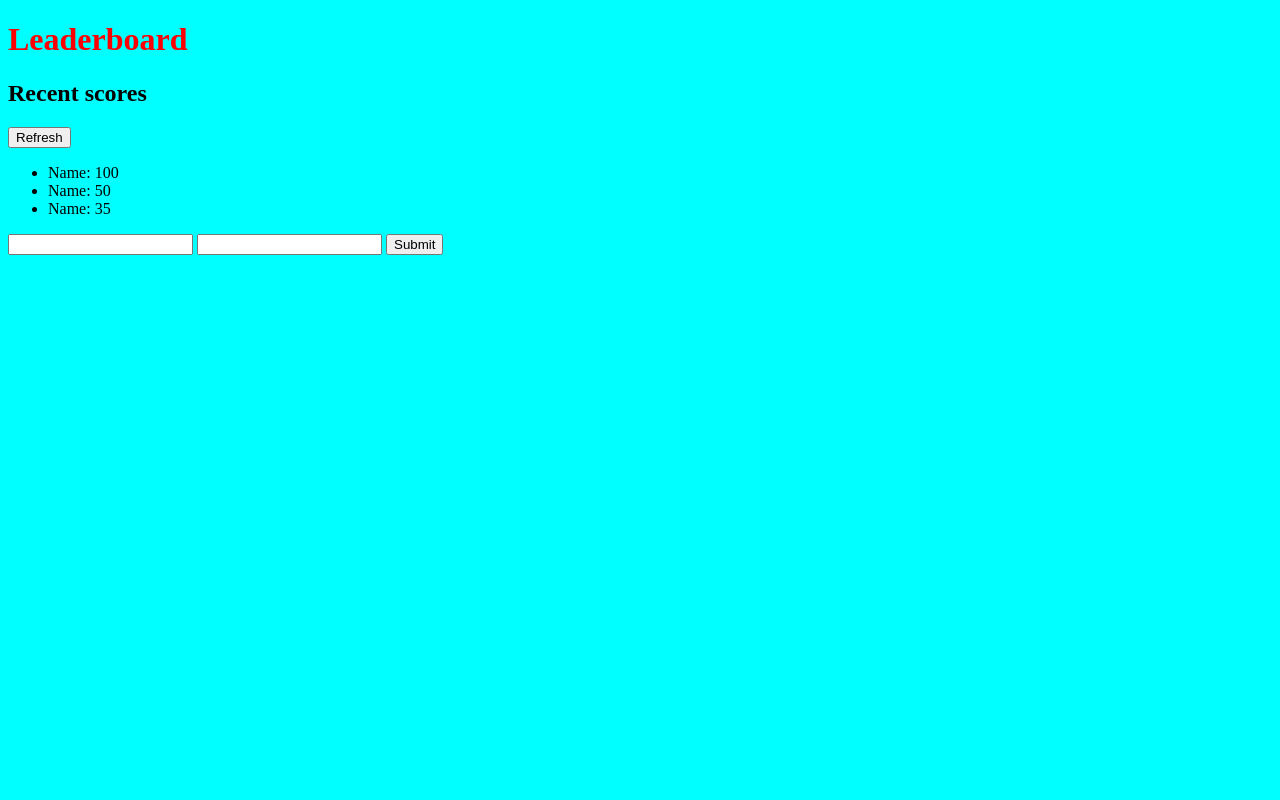
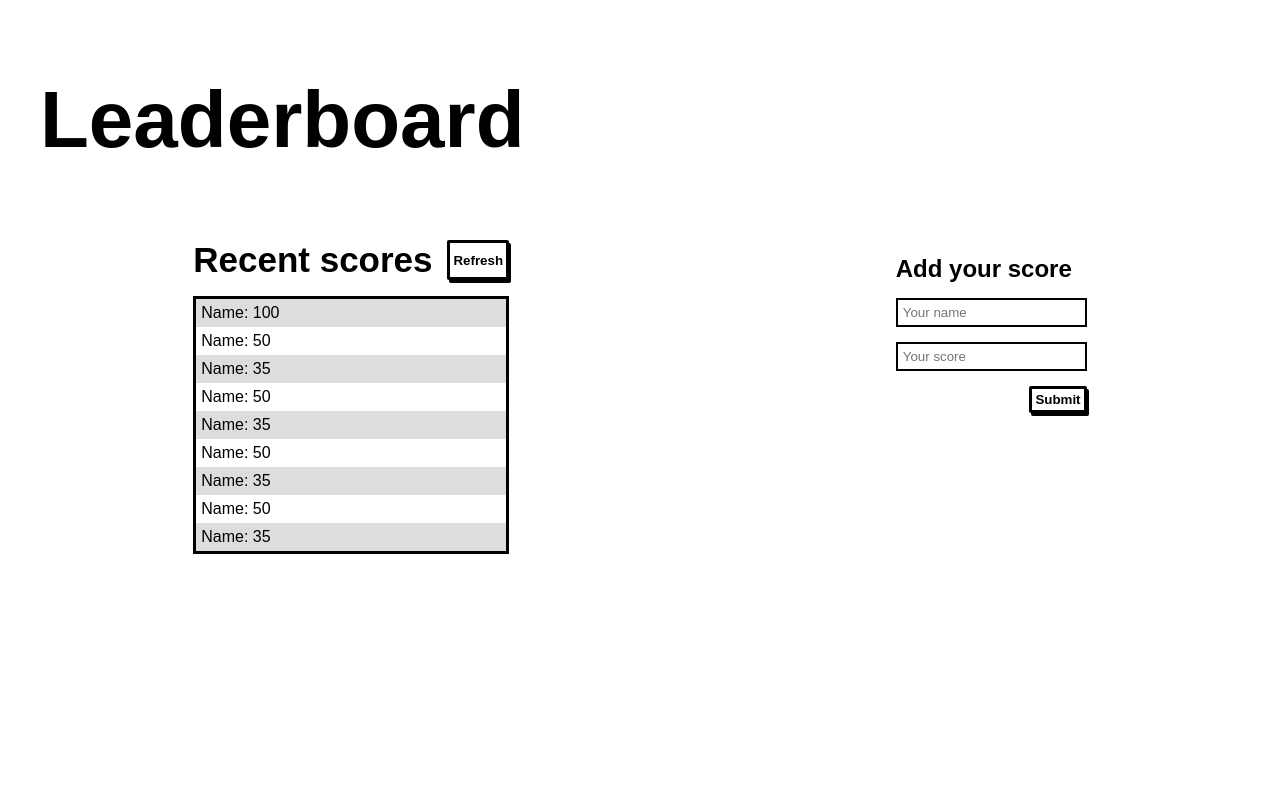
Before and after one commit to elhamatokhi/Leaderboard-list-app, a website built with webpack: page src/index.html in a window 1280 px wide. Built offline with nearby package versions, Linux system fonts and the light colour scheme.

Commit message:
Add basic styles to style.css file

```diff
--- a/src/index.html
+++ b/src/index.html
@@ -2,30 +2,58 @@
 <html lang="en">
   <head>
     <meta charset="UTF-8" />
-    <meta http-equiv="X-UA-Compatible" content="IE=edge">
-  <meta name="viewport" content="width=device-width, initial-scale=1.0">
+    <meta http-equiv="X-UA-Compatible" content="IE=edge" />
+    <meta name="viewport" content="width=device-width, initial-scale=1.0" />
     <title>Webpack tutorial</title>
   </head>
   <body>
     <main>
+      <header class="header">
         <h1>Leaderboard</h1>
+      </header>
 
-      <section class="scores">
-        <h2>Recent scores</h2>
+      <section class="main-container">
+        <section class="scores items">
+          <div class="refresH1">
+            <h2 class="recentH2">Recent scores</h2>
             <button class="btn">Refresh</button>
+          </div>
           <ul class="score-list">
-          <li>Name: 100
+            <li>Name: 100</li>
             <li>Name: 50</li>
             <li>Name: 35</li>
-          </li>
+            <li>Name: 50</li>
+            <li>Name: 35</li>
+            <li>Name: 50</li>
+            <li>Name: 35</li>
+            <li>Name: 50</li>
+            <li>Name: 35</li>
           </ul>
         </section>
-      <section class="add-score">
+        <section class="add-score items">
           <form action="" class="form">
-          <input type="text" class="name">
-          <input type="text" class="score">
-          <input type="submit" value="Submit">
+            <h2 class="form-heading">Add your score</h2>
+            <div class="form-group">
+              <input
+                type="text"
+                id="name"
+                class="name from-input"
+                placeholder="Your name"
+                required
+              />
+            </div>
+            <div class="form-group">
+              <input
+                type="text"
+                id="author"
+                class="score from-input"
+                placeholder="Your score"
+                required
+              />
+            </div>
+            <input type="submit" value="Submit" class="submit" />
           </form>
+        </section>
       </section>
     </main>
   </body>
--- a/src/style.css
+++ b/src/style.css
@@ -1,7 +1,89 @@
 body {
-  background-color: cyan;
+  padding: 0;
+  margin: 0;
+  box-sizing: border-box;
+  font-family: sans-serif;
 }
 
+.header {
+  min-height: 30vh;
+  font-size: 40px;
+  display: flex;
+  align-items: center;
+}
 h1 {
-  color: red;
+  margin: 0 0 0 40px;
 }
+
+h2 {
+  font-weight: bold;
+}
+
+.form-heading {
+  margin: 0;
+  padding-top: 15px;
+}
+
+.recentH2 {
+  margin: 0;
+  font-size: 35px;
+}
+.score-list {
+  padding: 0;
+  border: 3px solid black;
+}
+
+.main-container {
+  display: flex;
+  min-height: 70vh;
+}
+
+.items {
+  margin: 0 auto;
+}
+.score-list li {
+  list-style: none;
+  padding: 5px;
+  min-width: 300px;
+}
+
+.score-list li:nth-of-type(odd) {
+  background-color: #ddd;
+}
+
+.refresH1 {
+  display: flex;
+  justify-content: space-between;
+}
+
+.btn,
+.submit {
+  background-color: white;
+  border-radius: 2px;
+  border: 3px solid black;
+  box-shadow: 2px 3px #000;
+  font-weight: bold;
+  padding: 0.2rem;
+}
+
+.add-score,
+.form {
+  display: flex;
+  flex-direction: column;
+  gap: 15px;
+}
+
+.form-group {
+  display: flex;
+  justify-content: space-around;
+  align-items: center;
+}
+
+.submit {
+  align-self: flex-end;
+}
+
+.from-input {
+  border: 2px solid black;
+  padding: 5px;
+}
```
Lines whose indentation alone changed are shown as unchanged.
